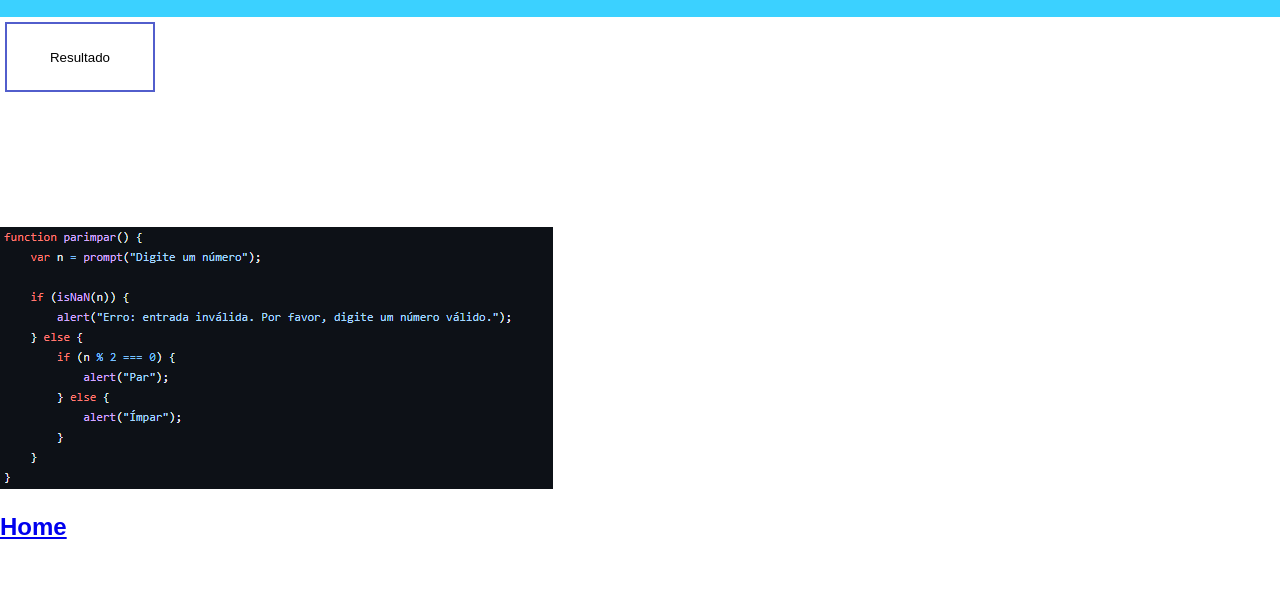
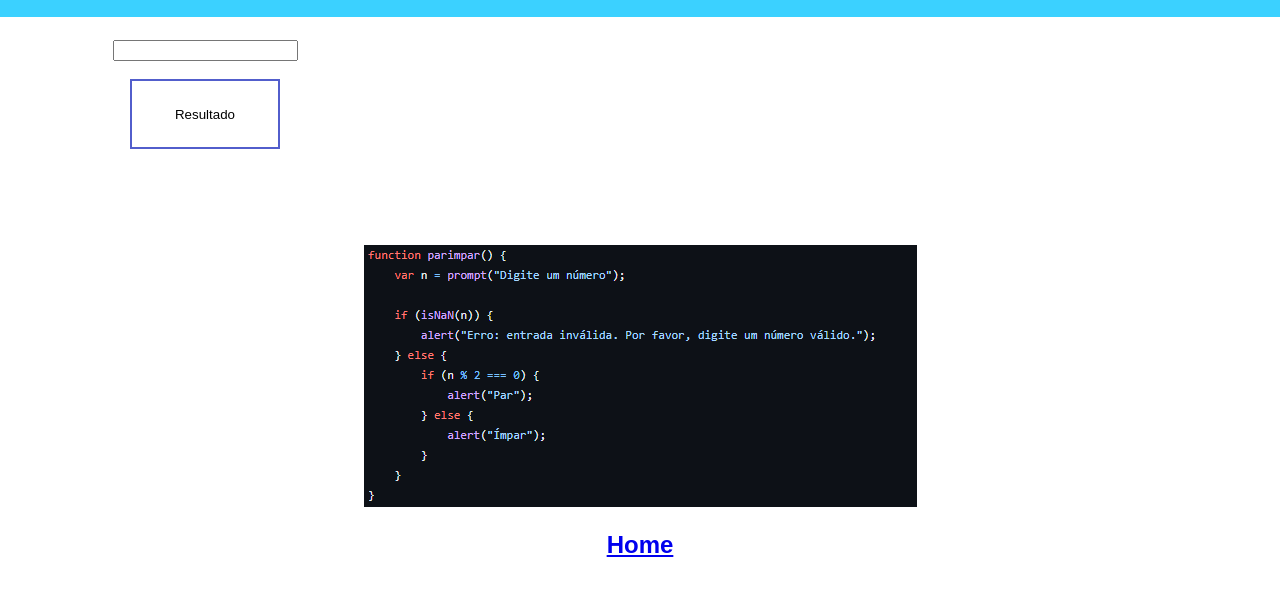
Before and after one commit to Senai-SC-CTAI/visualg-vs-javascript-NicolasMellouz, a plain HTML site: page Java.html in a window 1280 px wide. Shown: the part 60-656 px from the top of the page. Drawn offline with Linux system fonts and the light colour scheme.

Commit message:
Update Java.html

```diff
--- a/Java.html
+++ b/Java.html
@@ -21,12 +21,14 @@
    </body>
    <div class="container">
    <div class="vertical-center">
-    <button onclick="parimpar()">Resultado</button><br>
+    <center>
+        <br><input type="text" id="numero" class="centered-input" />
+        <br><br><button onclick="parimpar()">Resultado</button><br> </center>
    </div>
 </div>
 </main>
-    <img src="fotos/java.png" />
-    <h2><a href="index.html">Home</a></h2>
+    <center> <br><img src="fotos/java.png" />
+    <h2><a href="index.html">Home</a></h2> </center>
 </main>
 
 
```
